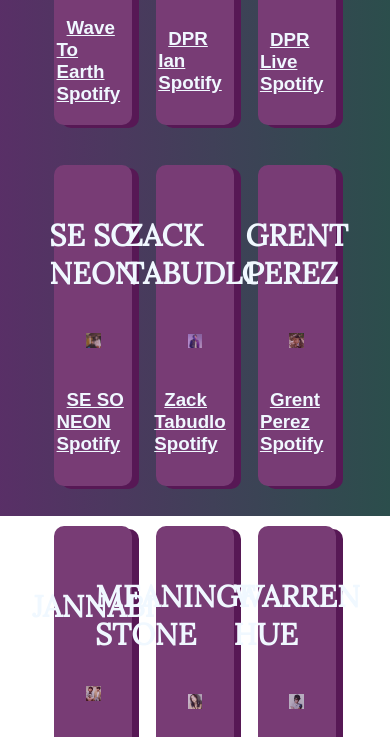
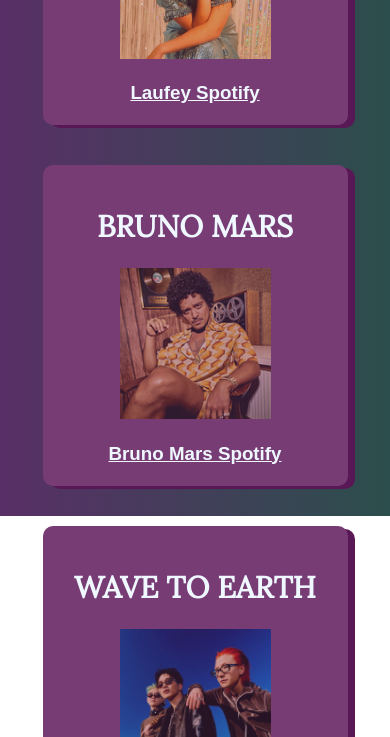
Before and after one commit to staten-island-tech/flexbox-gallery-project-KatieT12, a plain HTML site: page index.html in a window 390 px wide. Shown: the part 834-1571 px from the top of the page. Drawn offline with Linux system fonts and the light colour scheme; a web font is replaced by a local one.

Commit message:
res;onmsice

```diff
--- a/style.css
+++ b/style.css
@@ -99,3 +99,20 @@
     background-position: 100%;
   }
 }
+@media screen and (max-width:1000px){
+  .card{
+    width:40%;
+  }
+}
+/*@media screen and (min-width:1200px){
+  .card{
+    width:40%;
+  }
+} write the media after the block youre targeting*/
+@media screen and (max-width:813px){
+    .card{
+      width:100%;
+    }
+
+  }
+  /* or change the width from card style and change max-width in the media to min-width */
```
